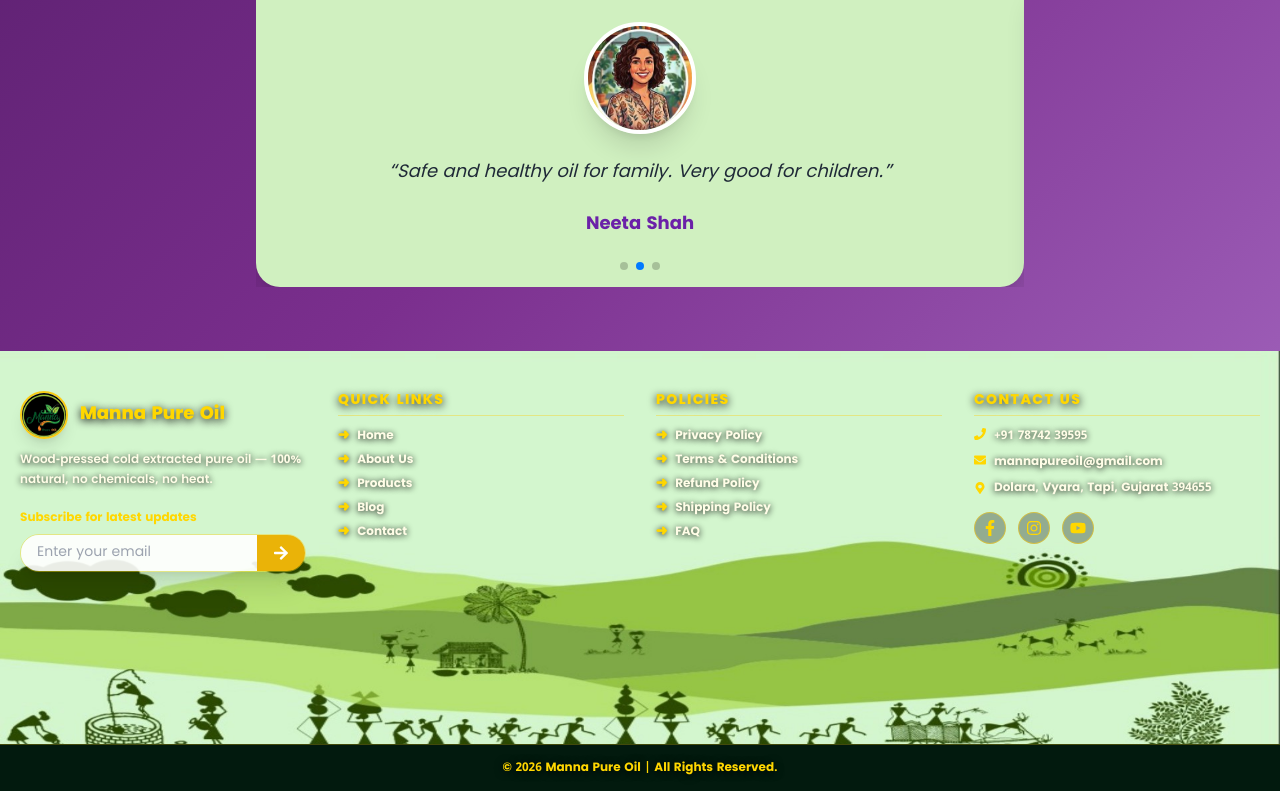
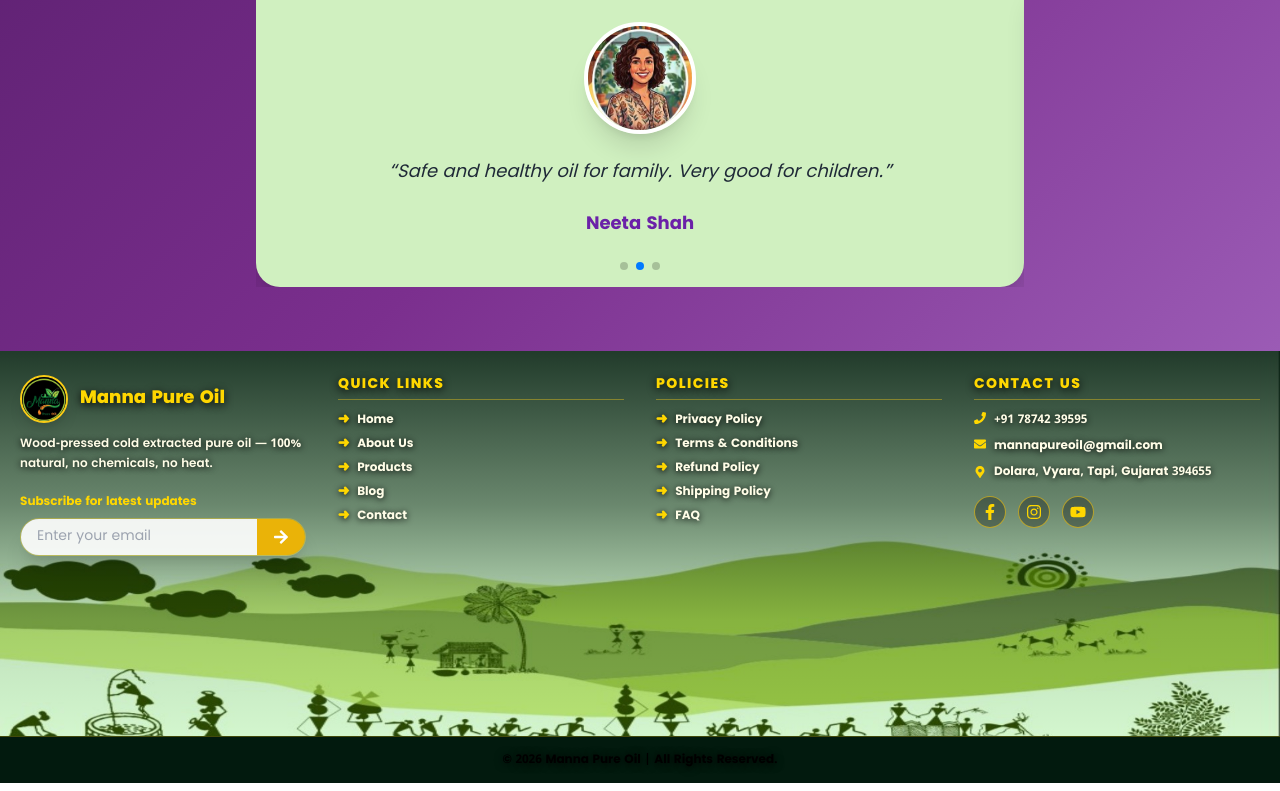
Before and after one commit to gamitvipul1011/manna-pure-oil, a React (Vite) app: page / in a window 1280 px wide. Shown: the part 2843-3634 px from the top of the page. Built offline with nearby package versions, Linux system fonts and the light colour scheme.

Commit message:
Update Footer.jsx

```diff
--- a/src/components/Footer.jsx
+++ b/src/components/Footer.jsx
@@ -88,13 +88,13 @@
       }}>
         {/* gradient overlay: dark on top (info readable), light on bottom (image clearly visible) */}
         <div style={{
-          position: "absolute",
-          inset: 0,
-
-          pointerEvents: "none",
-          zIndex: 0,
-        }} />
-        <div className="max-w-7xl mx-auto w-full px-5 pt-10 pb-8 grid grid-cols-1 sm:grid-cols-2 md:grid-cols-4 gap-8"
+  position: "absolute",
+  inset: 0,
+  background: "linear-gradient(to bottom, rgba(2,26,14,0.85) 0%, rgba(2,26,14,0.5) 40%, rgba(2,26,14,0.1) 70%, rgba(2,26,14,0) 100%)",
+  pointerEvents: "none",
+  zIndex: 0,
+}} />
+        <div className="max-w-7xl mx-auto w-full px-5 pt-6 pb-10 grid grid-cols-1 sm:grid-cols-2 md:grid-cols-4 gap-8"
           style={{ position: "relative", zIndex: 1 }}>
 
           {/* COL 1: BRAND */}
@@ -232,7 +232,7 @@
           padding: "14px 1rem",
           fontSize: "0.75rem",
           fontWeight: "700",
-          color: "#FFD700",
+          color: "green950/40",
           textShadow: "0 1px 8px rgba(0,0,0,0.99)",
           borderTop: "1px solid rgba(255, 215, 0, 0.25)",
         }}
```
